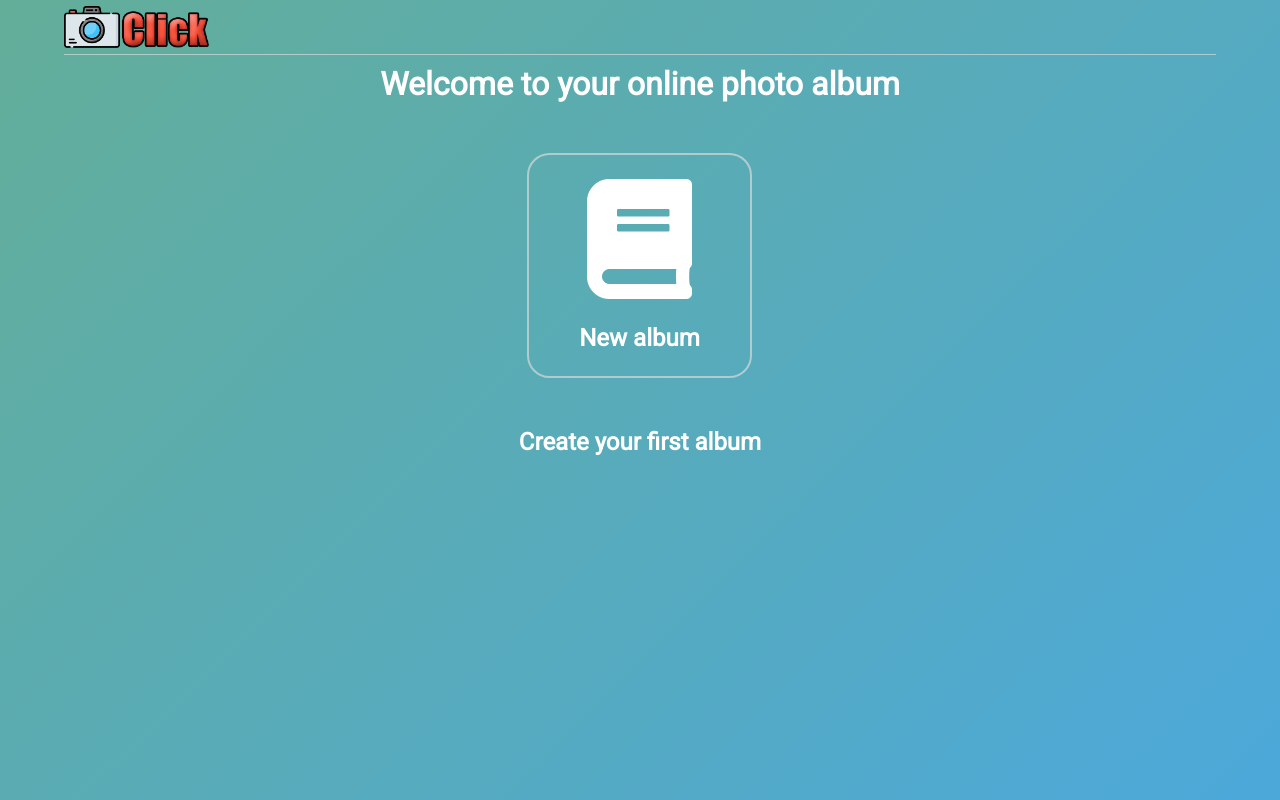
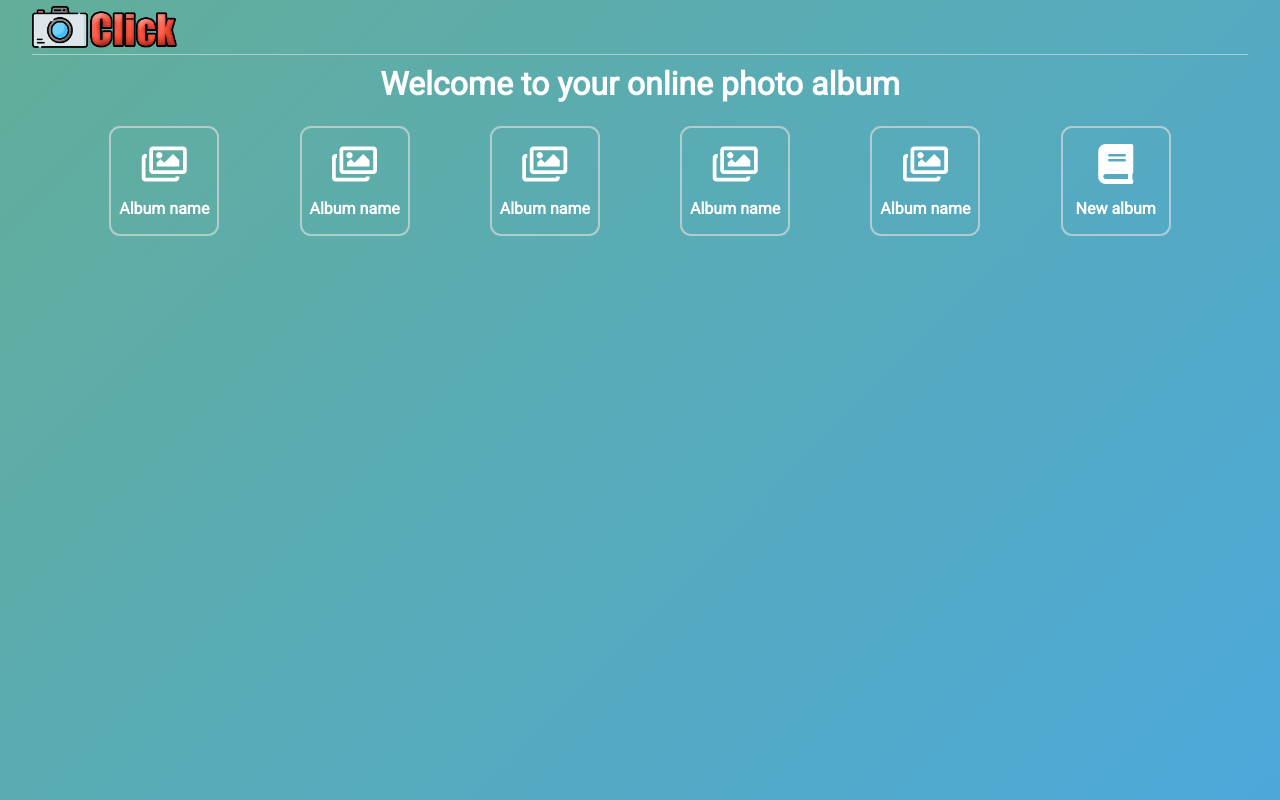
Before and after one commit to lucas-av7/album-online, a Vue app: page / in a window 1280 px wide. Built offline with nearby package versions, Linux system fonts and the light colour scheme.

Commit message:
Visualização dos álbuns

```diff
--- /dev/null
+++ b/src/components/Album.vue
@@ -0,0 +1,44 @@
+<template>
+  <div class="album">
+    <div class="albumFrame">
+      <i class="far fa-images albumIcon"></i>
+      <h2>Album name</h2>
+    </div>
+  </div>
+</template>
+
+<script>
+export default {
+
+}
+</script>
+
+<style>
+  .album {
+    display: flex;
+    flex-direction: column;
+    align-items: center;
+    user-select: none;
+    margin: 3px;
+  }
+
+  .albumFrame {
+    width: 110px;
+    height: 110px;
+    border: 2px solid var(--border-color);
+    border-radius: 10%;
+    display: flex;
+    flex-direction: column;
+    align-items: center;
+    justify-content: space-evenly;
+    cursor: pointer;
+  }
+
+  .albumIcon {
+    font-size: 2.5rem;
+  }
+
+  .albumFrame > h2 {
+    font-size: 1.0rem;
+  }
+</style>
--- /dev/null
+++ b/src/components/Albums.vue
@@ -0,0 +1,30 @@
+<template>
+  <div class="albums">
+    <Album />
+    <Album />
+    <Album />
+    <Album />
+    <Album />
+    <CreateAlbum />
+  </div>
+</template>
+
+<script>
+import Album from './Album'
+import CreateAlbum from './CreateAlbum'
+
+export default {
+  name: 'Albums',
+  components: { Album ,CreateAlbum }
+}
+</script>
+
+<style>
+  .albums {
+    width: 100%;
+    display: flex;
+    flex-wrap: wrap;
+    margin-top: 20px;
+    justify-content: space-evenly;
+  }
+</style>
--- a/src/components/CreateAlbum.vue
+++ b/src/components/CreateAlbum.vue
@@ -22,11 +22,13 @@ export default {
     display: flex;
     flex-direction: column;
     align-items: center;
+    user-select: none;
+    margin: 3px;
   }
 
   .createAlbumFrame {
-    width: 50px;
-    height: 50px;
+    width: 110px;
+    height: 110px;
     border: 2px solid var(--border-color);
     border-radius: 10%;
     display: flex;
@@ -36,11 +38,23 @@ export default {
     cursor: pointer;
   }
 
+  .albumIcon {
+    font-size: 2.5rem;
+  }
+
+  .createAlbumFrame > h2 {
+    font-size: 1.0rem;
+  }
+
   .firstAlbum {
     width: 225px;
     height: 225px;
-    margin: 50px auto;
+    margin: 70px auto;
     animation: inductionClick 10s ease infinite;
+  }
+
+  .firstAlbum > h2 {
+    font-size: 1.5rem;
   }
 
   .firstAlbum .albumIcon {
--- a/src/components/Header.vue
+++ b/src/components/Header.vue
@@ -12,7 +12,7 @@ export default {
 
 <style>
   header {
-    width: 90%;
+    width: 95%;
     height: 55px;
     margin: 0 auto;
     border-bottom: 1px solid var(--border-color);
--- a/src/views/Home.vue
+++ b/src/views/Home.vue
@@ -1,22 +1,29 @@
 <template>
   <div class="home">
     <h1>Welcome to your online photo album</h1>
-    <CreateAlbum firstAlbum />
+    <CreateAlbum v-if="firstAlbum" firstAlbum />
+    <Albums v-else />
   </div>
 </template>
 
 <script>
 import CreateAlbum from '../components/CreateAlbum'
+import Albums from '../components/Albums'
 
 export default {
   name: 'Home',
-  components: { CreateAlbum }
+  components: { CreateAlbum, Albums },
+  computed: {
+    firstAlbum() {
+      return false
+    }
+  }
 }
 </script>
 
 <style>
   .home {
-    width: 90%;
+    width: 95%;
     height: calc(100vh - 55px);
     margin: 0 auto;
     display: flex;
```
